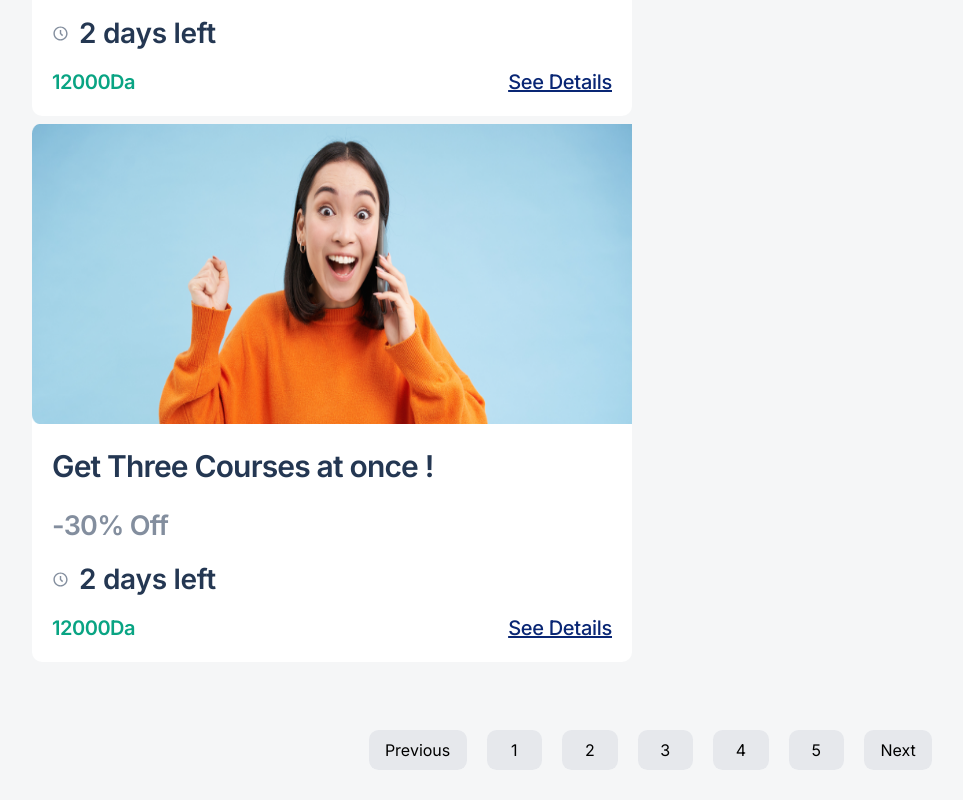
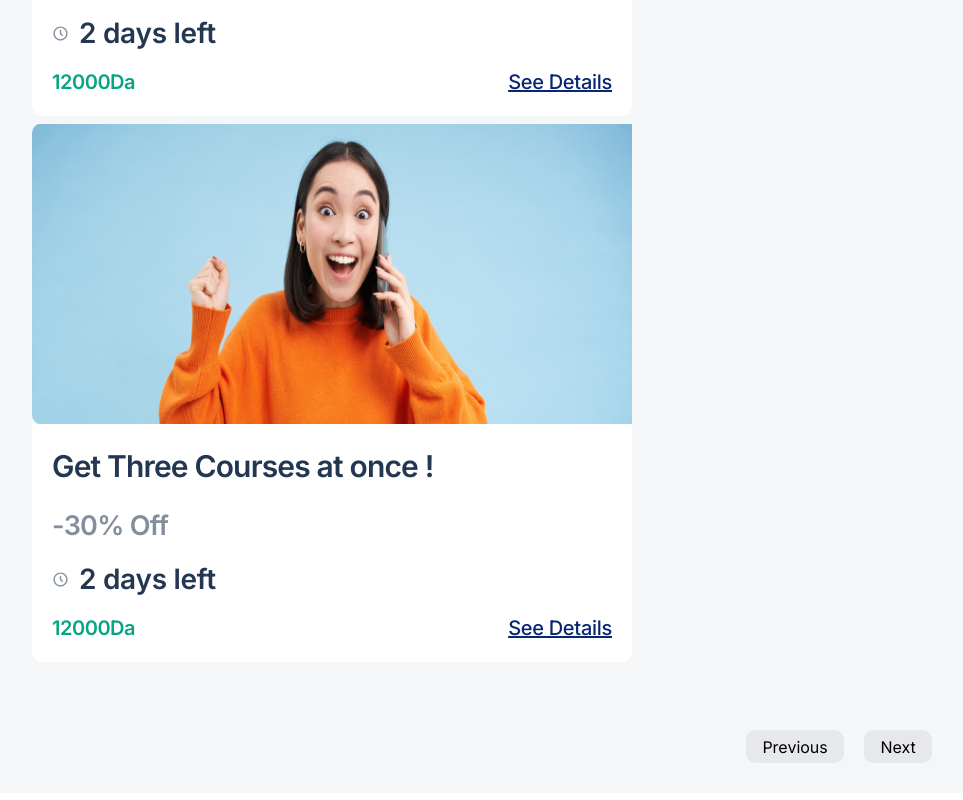
Before and after one commit to mondher0/Rayhan-client, a Next.js app: page /en/offers in a window 1280 px wide. Shown: the part 1530-2330 px from the top of the page, without its empty margins (308-1271 px from the left). Built offline with nearby package versions, Linux system fonts and the light colour scheme.

Commit message:
adding subjects

```diff
--- a/src/app/components/pagination/Pagination.jsx
+++ b/src/app/components/pagination/Pagination.jsx
@@ -2,11 +2,38 @@ import Link from "next/link";
 import "./Pagination.css";
 import { useTranslations } from "next-intl";
 
-const Pagination = ({ currentPage, url }) => {
+const Pagination = ({ currentPage, url, totalPage }) => {
   currentPage = parseInt(currentPage);
   const t = useTranslations("afterLogin");
+  totalPage = parseInt(totalPage);
 
-  console.log(url);
+  const renderPageLinks = () => {
+    const links = [];
+    const visiblePages = 5; // You can adjust this value to control the number of visible pages
+
+    let startPage = Math.max(1, currentPage - Math.floor(visiblePages / 2));
+    let endPage = Math.min(totalPage, startPage + visiblePages - 1);
+
+    // If we reach near the end, adjust the startPage and endPage accordingly
+    if (endPage - startPage + 1 < visiblePages) {
+      startPage = Math.max(1, endPage - visiblePages + 1);
+    }
+
+    for (let i = startPage; i <= endPage; i++) {
+      links.push(
+        <Link
+          key={i}
+          href={`${url}?page=${i}`}
+          className={currentPage === i ? "number active" : "number"}
+        >
+          {i}
+        </Link>
+      );
+    }
+
+    return links;
+  };
+
   return (
     <div className="pagination">
       <Link
@@ -19,39 +46,10 @@ const Pagination = ({ currentPage, url }) => {
       >
         {t("previous")}
       </Link>
-      <Link
-        href={`${url}?page=1`}
-        className={currentPage === 1 ? "number active" : "number"}
-      >
-        1
-      </Link>
-      <Link
-        href={`${url}?page=2`}
-        className={currentPage === 2 ? "number active" : "number"}
-      >
-        2
-      </Link>
-      <Link
-        href={`${url}?page=3`}
-        className={currentPage === 3 ? "number active" : "number"}
-      >
-        3
-      </Link>
-      <Link
-        href={`${url}?page=4`}
-        className={currentPage === 4 ? "number active" : "number"}
-      >
-        4
-      </Link>
-      <Link
-        href={`${url}?page=5`}
-        className={currentPage === 5 ? "number active" : "number"}
-      >
-        5
-      </Link>
+      {renderPageLinks()}
       <Link
         href={
-          currentPage < 5
+          currentPage < totalPage
             ? `${url}?page=${currentPage + 1}`
             : `${url}?page=${currentPage}`
         }
```
Also changed, not shown: src/app/[locale]/subjects/Subjects.jsx (added, +37 -0 lines), src/app/[locale]/subjects/error.jsx (added, +41 -0 lines), src/app/[locale]/subjects/loading.jsx (added, +20 -0 lines), src/app/[locale]/subjects/page.jsx (+36 -28 lines), src/app/components/all-subjects/AllSubjects.jsx (+12 -7 lines), src/utils/lib.js (added, +7 -0 lines).
